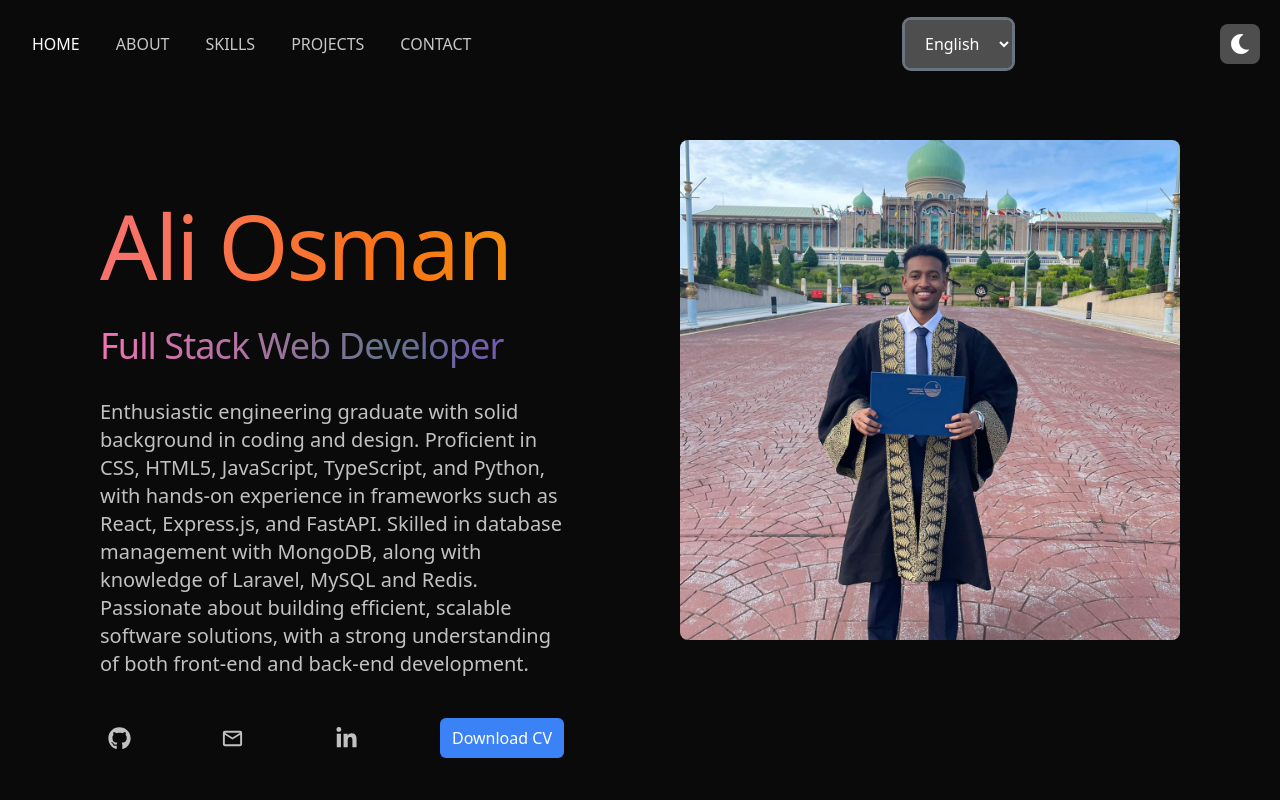
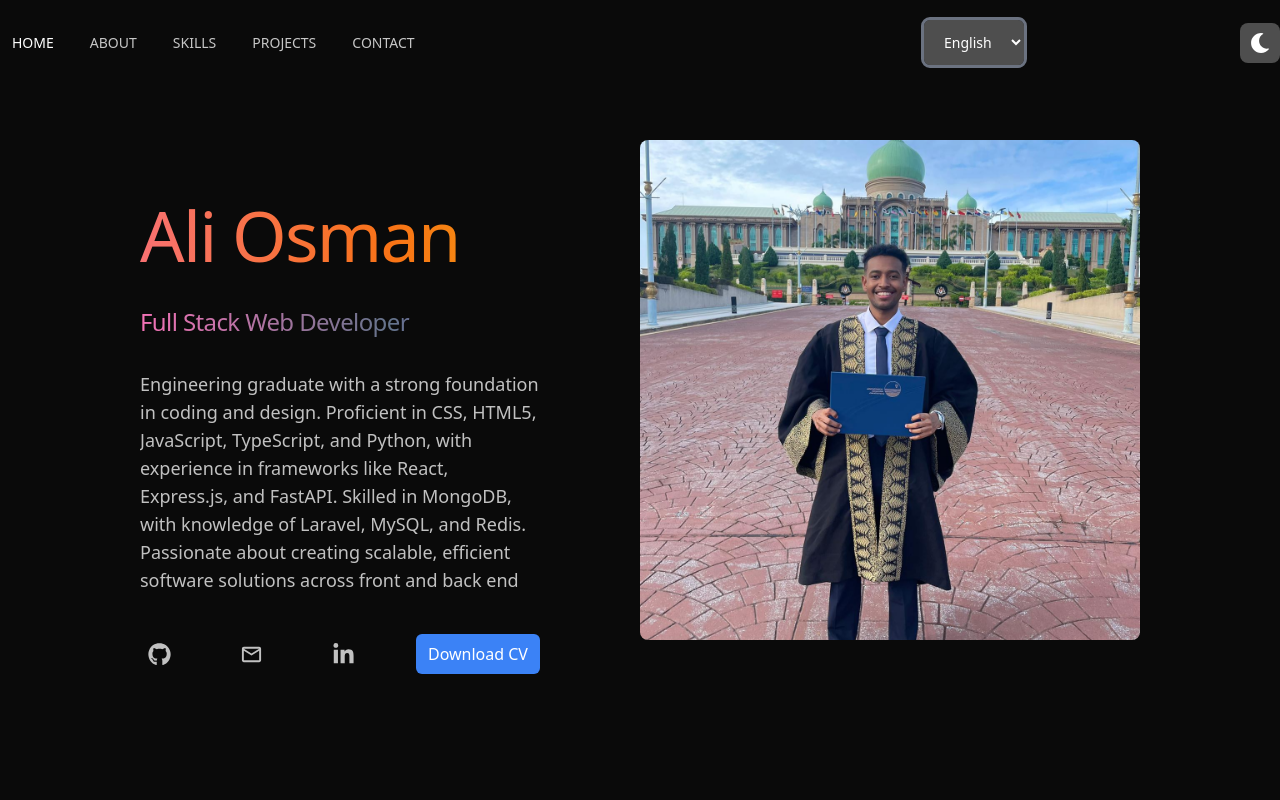
Before and after one commit to AliOsman-R/Ali-Portfolio, a React (Vite) app: page / in a window 1280 px wide. Shown: the top 800 px of the page. Built offline with nearby package versions, Linux system fonts and the light colour scheme.

Commit message:
update the style of the website

```diff
--- a/public/locales/ar/translation.json
+++ b/public/locales/ar/translation.json
@@ -35,6 +35,7 @@
     },
     "about":{
         "title":"من انا",
+        "description":"خريج هندسة ذو أساس قوي في البرمجة والتصميم. ماهر في CSS، HTML5، JavaScript، TypeScript، وPython، مع خبرة في أطر عمل مثل React، Express.js، وFastAPI. متمكن في MongoDB، ولديه معرفة بـ Laravel، MySQL، وRedis. شغوف ببناء حلول برمجية قابلة للتوسع وفعالة عبر الواجهة الأمامية والخلفية.",
         "personal_information":{
             "title":"المعلومات الشخصية",
             "name":"الأسم: علي عثمان",
--- a/public/locales/en/translation.json
+++ b/public/locales/en/translation.json
@@ -14,7 +14,7 @@
         "intermediate": "Intermediate",
         "experienced":"Experienced"
     },
-    "description": "Enthusiastic engineering graduate with solid background in coding and design. Proficient in CSS, HTML5, JavaScript, TypeScript, and Python, with hands-on experience in frameworks such as React, Express.js, and FastAPI. Skilled in database management with MongoDB, along with knowledge of Laravel, MySQL and Redis. Passionate about building efficient, scalable software solutions, with a strong understanding of both front-end and back-end development.",
+    "description": "Engineering graduate with a strong foundation in coding and design. Proficient in CSS, HTML5, JavaScript, TypeScript, and Python, with experience in frameworks like React, Express.js, and FastAPI. Skilled in MongoDB, with knowledge of Laravel, MySQL, and Redis. Passionate about creating scalable, efficient software solutions across front and back end",
     "front_end":"Front-end",
     "back-end_&_other_tools": "Back-end & Other Tools",
     "download_CV":"Download CV",
@@ -35,6 +35,7 @@
     },
     "about":{
         "title":"About Me",
+        "description":"Enthusiastic engineering graduate with solid background in coding and design. Proficient in CSS, HTML5, JavaScript, TypeScript, and Python, with hands-on experience in frameworks such as React, Express.js, and FastAPI. Skilled in database management with MongoDB, along with knowledge of Laravel, MySQL and Redis. Passionate about building efficient, scalable software solutions, with a strong understanding of both front-end and back-end development.",
         "personal_information":{
             "title":"Personal Information",
             "name":"Name: Ali Osman",
--- a/src/App.tsx
+++ b/src/App.tsx
@@ -15,7 +15,7 @@ const App = () => {
         <div className="app-style">
           <Toaster position="top-center" duration={4000} richColors/>
           <Header/>
-          <div className="pt-[80px] container mx-auto px-10">
+          <div className="pt-[80px] container mx-auto md:px-10">
             <Routes>
                 <Route path='/' element={<Home/>}/>
                 <Route path='/about' element={<About/>}/>
--- a/src/components/Navbar.tsx
+++ b/src/components/Navbar.tsx
@@ -19,7 +19,7 @@ const Navbar = () => {
 
   return(
     <>
-      <div className={`flex md:flex-row items-center w-full flex-col gap-3 text-[16px]`}>
+      <div className={`flex md:flex-row items-center w-full flex-col max-md:gap-10 gap-3 md:text-sm `}>
         {navBarListFunction(t).map((item,index) => (
           <Link
             key={index}
--- a/src/data/data.ts
+++ b/src/data/data.ts
@@ -67,7 +67,7 @@ export const projectsListFunction = (t:TFunction<"translation", undefined>) => {
     {
       projectName:"My Portfolio",
       description:t("projects.portfolio"),
-      link:"https://alinotesweb.netlify.app/",
+      link:"https://ali-portfolio-2024.vercel.app/",
       github:"https://github.com/AliOsman-R/Ali-Portfolio",
       tools:["React.js", "Tailwind"],
       image:portfolioWeb
--- a/src/index.css
+++ b/src/index.css
@@ -26,7 +26,7 @@
     }
 
     .navbar-menu-style {
-        @apply md:hidden absolute top-[70px] h-screen w-[90%] z-50 flex flex-col gap-4 bg-gray-50 dark:bg-darkColor dark:text-white transition-all duration-500 ease-out
+        @apply md:hidden absolute top-[70px] left-0 right-0 h-screen w-full z-50 flex flex-col items-center gap-4 bg-gray-50 dark:bg-darkColor dark:text-white transition-all duration-500 ease-out
     }
 
     .navbar-change-mode-style {
@@ -38,19 +38,19 @@
     }
 
     .hero-name-style {
-        @apply xl:text-[90px] pb-4 text-6xl bg-gradient-to-r from-red-400 via-orange-500 to-yellow-500 bg-clip-text tracking-tight text-transparent
+        @apply xl:text-[70px] pb-4 text-6xl bg-gradient-to-r from-red-400 via-orange-500 to-yellow-500 bg-clip-text tracking-tight text-transparent
     }
 
     .hero-full-stack-name-style {
-        @apply xl:text-4xl text-2xl pb-3 bg-gradient-to-r from-pink-400 via-slate-500 to-purple-600 bg-clip-text tracking-tight text-transparent
+        @apply xl:text-2xl text-2xl pb-3 bg-gradient-to-r from-pink-400 via-slate-500 to-purple-600 bg-clip-text tracking-tight text-transparent
     }
 
     .skill-card-style {
-        @apply p-5 bg-white hover:bg-gray-100 md:w-[160px] xl:w-full dark:bg-cardColor dark:hover:bg-darkColor dark:text-white border shadow-md border-gray-300 dark:border-borderColor flex flex-col gap-2 rounded-md
+        @apply p-5 bg-white hover:bg-gray-100 md:w-[160px] xl:w-full dark:bg-cardColor dark:hover:bg-darkColor dark:text-white border shadow-md border-gray-300 dark:border-borderColor flex flex-col max-sm:items-center gap-2 rounded-md
     }
 
     .project-card-style {
-        @apply bg-white dark:bg-cardColor border border-gray-300 shadow-md w-full min-h-[300px] p-10 flex xl:flex-row max-xl:flex-col gap-10 rounded-md
+        @apply bg-white dark:bg-cardColor border border-gray-300 shadow-md w-full min-h-[300px] max-xl:p-3 p-10  flex xl:flex-row max-xl:flex-col gap-10 rounded-md
     }
 
     .project-name-style {
--- a/src/layout/Header.tsx
+++ b/src/layout/Header.tsx
@@ -5,7 +5,7 @@ import { useTranslation } from "react-i18next";
 import { BiMenu, BiX } from "react-icons/bi";
 import Navbar from "../components/Navbar";
 
-const menuCloseBtnStyle = 'absolute left-[15px] transition-all duration-500 ease-out transform'
+const menuCloseBtnStyle = 'absolute transition-all duration-500 ease-out transform'
 
 const Header = () => {
   const [pageMode, setPageMode] = useState("light")
@@ -34,7 +34,7 @@ const Header = () => {
 
   return (
   <div className="navbar-style">
-    <div className="flex justify-between items-center container mx-auto p-5">
+    <div className="flex justify-between items-center container mx-auto py-5 max-xs:px-3">
       <div className="md:hidden dark:text-white">
         <button
           onClick={toggleMenu}
--- a/src/pages/About.tsx
+++ b/src/pages/About.tsx
@@ -1,6 +1,5 @@
 import { useEffect } from "react"
 import { useTranslation } from "react-i18next"
-import AlisImage from '../assets/Ali-pic.jpg'
 
 const About = () => {
   const {t, i18n} = useTranslation()
@@ -16,9 +15,9 @@ const About = () => {
       <div className="flex max-md:flex-col max-md:mt-10 mt-[60px] gap-20">
 
         <div className="flex flex-grow flex-col gap-5 w-full">
-          <div className="flex flex-col gap-5 max-md:flex-row max-md:items-center">
+          <div className="flex max-sm:flex-col gap-5 max-md:flex-row md:flex-col max-md:items-center">
             <img
-            src={AlisImage}
+            src={"/Ali-pic.jpg"}
             alt="Ali's image"
             className=" rounded-full size-[200px] object-cover"
             />
@@ -27,7 +26,7 @@ const About = () => {
             </p>
           </div>
           <p className='max-xl:w-full w-full overflow-hidden  text-lg xl:text-xl'>
-            {t('description')}
+            {t('about.description')}
           </p>
           <a
             href='/Ali Osman Cv.pdf'
--- a/src/pages/Home.tsx
+++ b/src/pages/Home.tsx
@@ -9,7 +9,7 @@ const Home = () => {
 
 
   return (
-    <div className="mx-10">
+    <div className="mx-20 max-sm:mx-0">
       <section id="/" className="min-h-[80vh] pt-10">
         <Hero/>
       </section>
--- a/src/sections/Hero.tsx
+++ b/src/sections/Hero.tsx
@@ -1,5 +1,4 @@
 import { useTranslation } from 'react-i18next'
-import myImage from '../assets/Ali-pic.jpg'
 import { useRef } from 'react'
 import { FaGithub, FaLinkedinIn } from 'react-icons/fa'
 import { MdOutlineEmail } from 'react-icons/md'
@@ -17,14 +16,14 @@ const Hero = () => {
 
   return (
     <div className='flex xl:flex-row max-xl:flex-col justify-between'>
-      <div ref={textRef} className={`flex flex-col py-[60px] gap-5 xl:w-2/3 w-full  ${textAnimate}`}>
+      <div ref={textRef} className={`flex flex-col py-[60px] gap-5 xl:w-2/3 w-full max-xl:text-center ${textAnimate}`}>
         <h1 className='hero-name-style'>{
         t("name")}
         </h1>
         <p className='hero-full-stack-name-style'>
           {t('full_stack_developer')}
         </p>
-        <p className='max-xl:w-full w-[80%] overflow-hidden dark:text-textColor text-lg xl:text-xl'>
+        <p className='max-xl:w-full w-[80%] overflow-hidden dark:text-textColor text-lg'>
           {t('description')}
         </p>
         <div className="flex justify-between items-center w-[80%] max-xl:w-full pt-5 dark:text-textColor">
@@ -59,7 +58,7 @@ const Hero = () => {
       </div>
       <img
         ref={imageRef}
-        src={myImage}
+        src={'/Ali-pic.jpg'}
         alt="Ali's image"
         className={` max-h-[500px] max-w-[500px] max-xl:max-w-[1000px] w-full rounded-lg object-cover ${imageAnimate}`}
       />
--- a/tailwind.config.js
+++ b/tailwind.config.js
@@ -23,6 +23,9 @@ export default {
         hoverColor:"#b0b0b0aa",
         hoverIcon:"#9696966f"
       },
+      screens:{
+        xs:"400px"
+      },
       animation: {
         slideInFromRight:'slideInFromRight 1.5s ease-out forwards',
         slideInFromLeft:'slideInFromLeft 1.5s ease-out forwards',
```
Also changed, not shown: public/Ali-pic.jpg (renamed from src/assets/Ali-pic.jpg).
